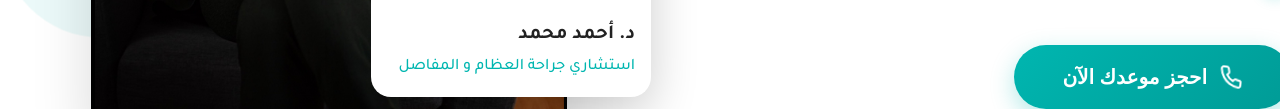
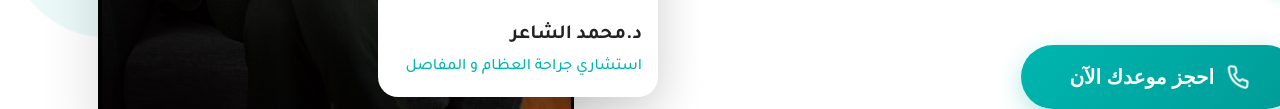
Before and after one commit to anas-coder/-.-, a plain HTML site: page index.html in a window 1280 px wide. Shown: the part 2325-2434 px from the top of the page. Drawn offline with Linux system fonts and the light colour scheme.

Commit message:
Add files via upload

```diff
--- a/index.html
+++ b/index.html
@@ -187,7 +187,7 @@
           <div class="doctor-card fade-in-up delay-7">
             <img src="img/me.png" alt="طبيب استشاري" class="doctor-image">
             <div class="doctor-info">
-              <h3>د. أحمد محمد</h3>
+              <h3>د.محمد الشاعر</h3>
               <p>استشاري جراحة العظام و المفاصل</p>
             </div>
           </div>
```
